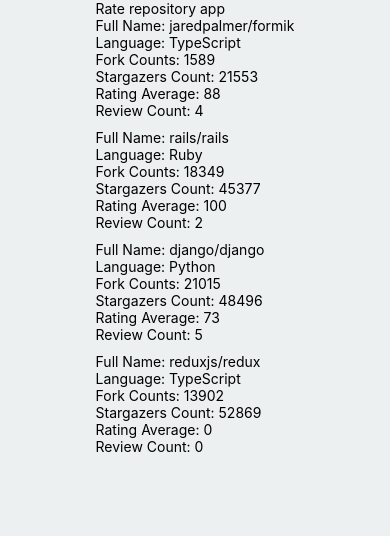
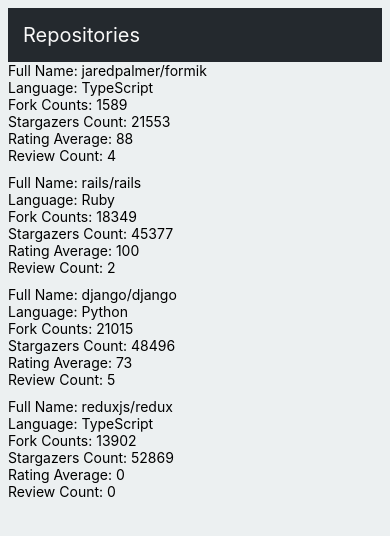
Before and after one commit to Ademola101/Rate-Repository-App, a React Native app: screen / in a window 390 px wide. Shown: the top 536 px of the page. Built offline with nearby package versions, Linux system fonts and the light colour scheme.

Commit message:
set the heading

```diff
--- a/App.js
+++ b/App.js
@@ -1,6 +1,5 @@
 import { StatusBar } from 'expo-status-bar';
 import { StyleSheet, View } from 'react-native';
-import Constants from 'expo-constants';
 import Main from './src/Components/Main';
 
 export default function App() {
@@ -16,8 +15,6 @@
 const styles = StyleSheet.create({
   container: {
     flex: 1,
-    alignItems: 'center',
-    paddingTop: Constants.statusBarHeight,
     backgroundColor: '#ecf0f1',
     padding: 8,
   },
--- /dev/null
+++ b/src/Components/AppBar.jsx
@@ -0,0 +1,35 @@
+import React from 'react';
+import {View, StyleSheet, Text, Pressable} from 'react-native';
+import Constants from 'expo-constants';
+import theme from '../theme';
+
+const AppBar = () => {
+  return (
+    <View style = {styles.container}>
+      <Pressable>
+      <Text style = {styles.text}>
+        Repositories
+      </Text>
+      </Pressable>
+
+    </View>
+  );
+}
+
+const styles = StyleSheet.create({
+  container: {
+    paddingTop: Constants.statusBarHeight,
+    backgroundColor: theme.backgroundColor.dark,
+    alignSelf: 'stretch',
+
+
+  },
+
+  text: {
+    color: theme.colors.textLight,
+    fontSize: theme.fontSizes.heading,
+    margin: 15
+  }
+})
+
+export default AppBar;
--- a/src/Components/Main.jsx
+++ b/src/Components/Main.jsx
@@ -2,6 +2,7 @@
 import {View, StyleSheet, Text} from 'react-native';
 import Constants from 'expo-constants';
 import RepositoryList from './RepositoryList';
+import AppBar from './AppBar';
 
 const styles = StyleSheet.create({
 
@@ -14,8 +15,8 @@
 
 const Main = () => {
   return (
-    <View styles = {styles.container}>
-      <Text>Rate repository app</Text>
+    <View >
+      <AppBar/>
 
       <RepositoryList/>
 
--- a/src/Components/RepositoryItem.jsx
+++ b/src/Components/RepositoryItem.jsx
@@ -1,7 +1,7 @@
 import React from 'react';
-import {View, StyleSheet, Text} from 'react-native';
+import {View,  Text} from 'react-native';
 
-const RepositoryItem = ({repositories}) => {
+const RepositoryItem = ({ repositories }) => {
   return (
     <View>
       <Text>
@@ -27,6 +27,6 @@
   );
 }
 
-const styles = StyleSheet.create({})
+// const styles = StyleSheet.create({})
 
 export default RepositoryItem;
--- a/src/Components/RepositoryList.jsx
+++ b/src/Components/RepositoryList.jsx
@@ -57,7 +57,7 @@
 const ItemSeparator = () => <View style = {styles.separator}/>
 
 const RepositoryList = () => {
-  const renderItem  = ({item}) => (
+  const renderItem  = ({ item }) => (
     <RepositoryItem repositories={item}/>
   )
 
--- /dev/null
+++ b/src/theme.js
@@ -0,0 +1,45 @@
+const theme = {
+  // colors: {
+  //   primary: '#0070f3',
+  // },
+
+  // fonts: {
+  //   body: 'system-ui, sans-serif',
+  //   heading: 'Georgia, serif',
+  //   monospace: 'Menlo, monospace',
+  // },
+
+  // fontSizes: [12, 14, 16, 20, 24, 32, 48, 64, 72],
+
+
+  // }
+
+  colors : {
+    textPrimary: '#24292e',
+    textSecondary: '#586069',
+    primary: '#0366d6',
+    textLight: '#f8f8f8',
+  },
+
+  fontSizes: {
+    body: 14,
+    subheading: 16,
+    heading: 20,
+
+  },
+
+  fonts : {
+    main: 'System',
+  },
+
+  fontWeights: {
+    normal: '400',
+    bold: '700',
+  },
+  backgroundColor : {
+    dark : '#24292e',
+    white: 'white'
+  }
+};
+
+export default theme;
```
Also changed, not shown: src/Components/Text.jsx (added, +49 -0 lines).
